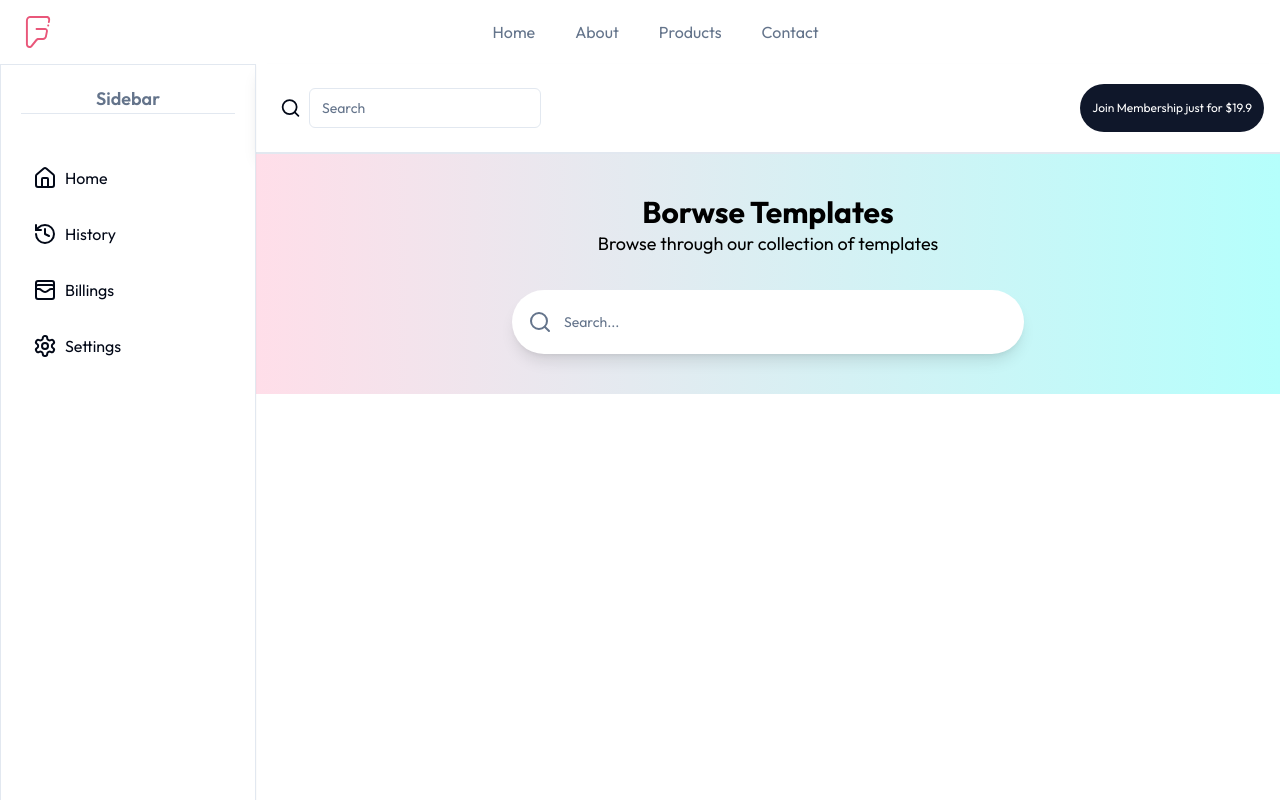
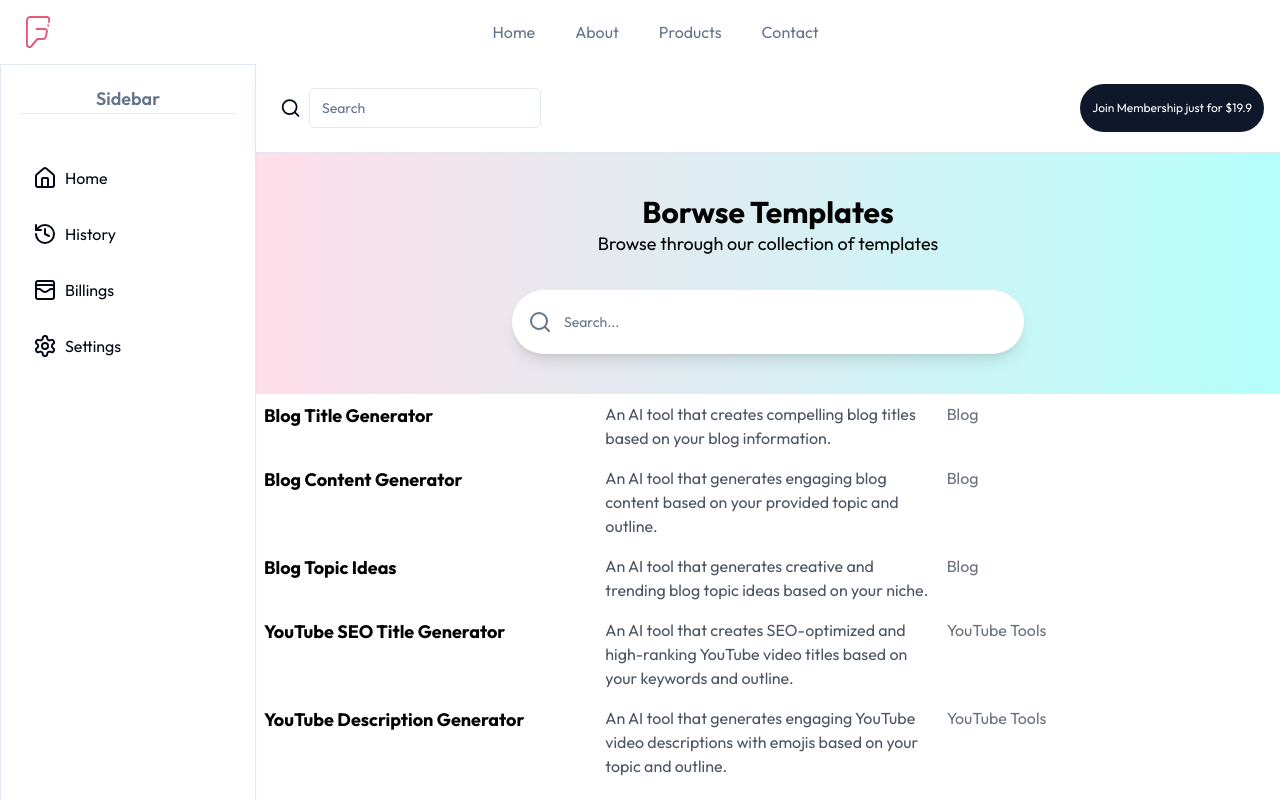
Before and after one commit to nischay-chauhan/ai-content, a Next.js app: page /dashboard in a window 1280 px wide. Shown: the top 800 px of the page. Built offline with nearby package versions, Linux system fonts and the light colour scheme.

Commit message:
data rendering for the different ai templates

```diff
--- a/app/dashboard/_components/promts.tsx
+++ b/app/dashboard/_components/promts.tsx
@@ -1,9 +1,21 @@
-import React from 'react'
+import Data from '@/app/(doc)/Data';
+import { PromptAreaProps } from '@/interface/interface';
+import React from 'react';
 
 function PromptArea() {
   return (
-    <div>PromptArea</div>
-  )
+    <div>
+      {Data.map((item: PromptAreaProps, i: number) => (
+        <div className='p-2 rounded' key={item.aiPrompt}>
+          <div className='grid grid-cols-1 sm:grid-cols-2 md:grid-cols-3 gap-4'>
+            <p className='text-lg font-bold text-black'>{item.name}</p>
+            <p className='text-gray-600'>{item.desc}</p>
+            <p className='text-gray-500'>{item.category}</p>
+          </div>
+        </div>
+      ))}
+    </div>
+  );
 }
 
-export default PromptArea
+export default PromptArea;
--- a/app/dashboard/page.tsx
+++ b/app/dashboard/page.tsx
@@ -1,10 +1,12 @@
 import React from 'react'
 import SearchSec from './_components/searrch'
+import PromptArea from './_components/promts'
 
 function Dashboard() {
   return (
-    <div>
+    <div className=''>
       <SearchSec />
+      <PromptArea />
     </div>
   )
 }
--- /dev/null
+++ b/interface/interface.ts
@@ -0,0 +1,16 @@
+export interface PromptAreaProps {
+    name : string,
+    desc : string,
+    icon : string,
+    category : string,
+    slug : string,
+    aiPrompt : string,
+    form?: FORM[],
+}
+
+export interface FORM {
+    label : string,
+    field : string,
+    name : string,
+    required? : boolean
+}
```
